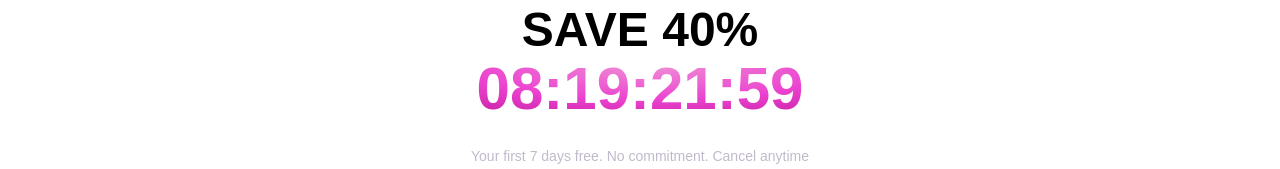
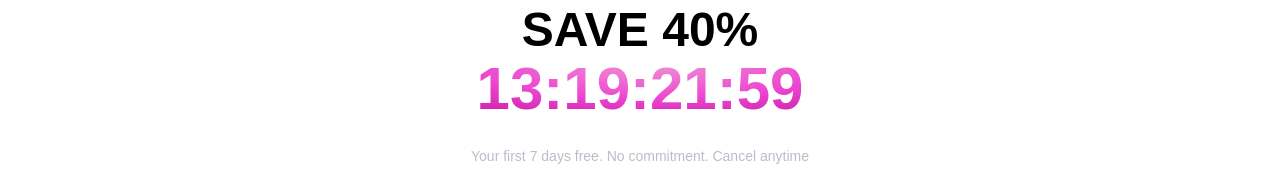
Before and after one commit to alexander-mettevo/buzzmi-light, a React (Vite) app: page /sales in a window 1280 px wide. Shown: the part 260-429 px from the top of the page. Built offline with nearby package versions, Linux system fonts and the light colour scheme.

Commit message:
complete pages

```diff
--- a/src/components/pages/sales/subscription/Subscription.jsx
+++ b/src/components/pages/sales/subscription/Subscription.jsx
@@ -32,7 +32,7 @@ const Subscription = () => {
         SAVE 40%
       </div>
       <div className='text-alt-primary subscription__timer'>
-        <Timer eventDate={new Date("2023-03-17T12:00:00")}/>
+        <Timer eventDate={new Date("2023-03-22T12:00:00")}/>
       </div>
       <div className='test-s text-secondary '>
         Your first 7 days free. No commitment. Cancel anytime
```
